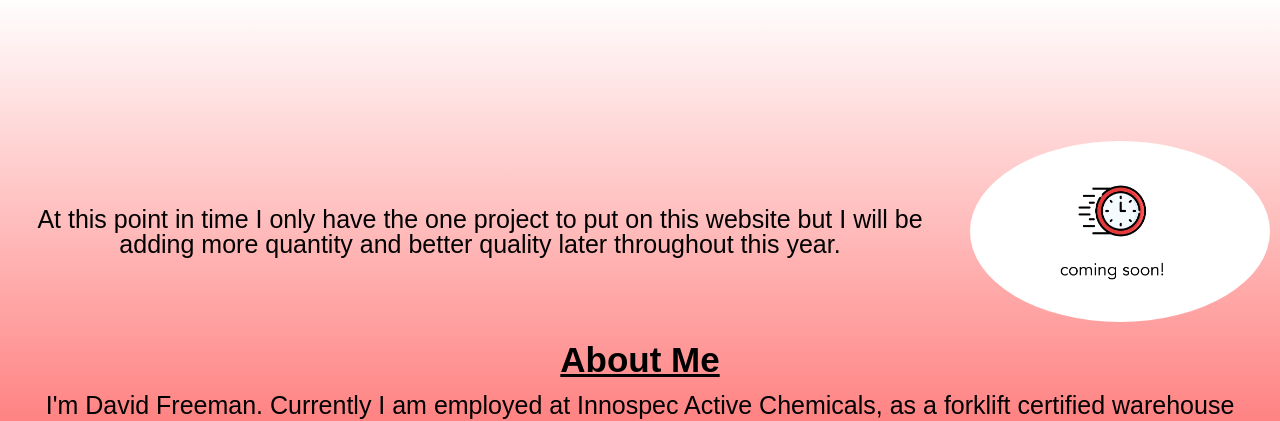
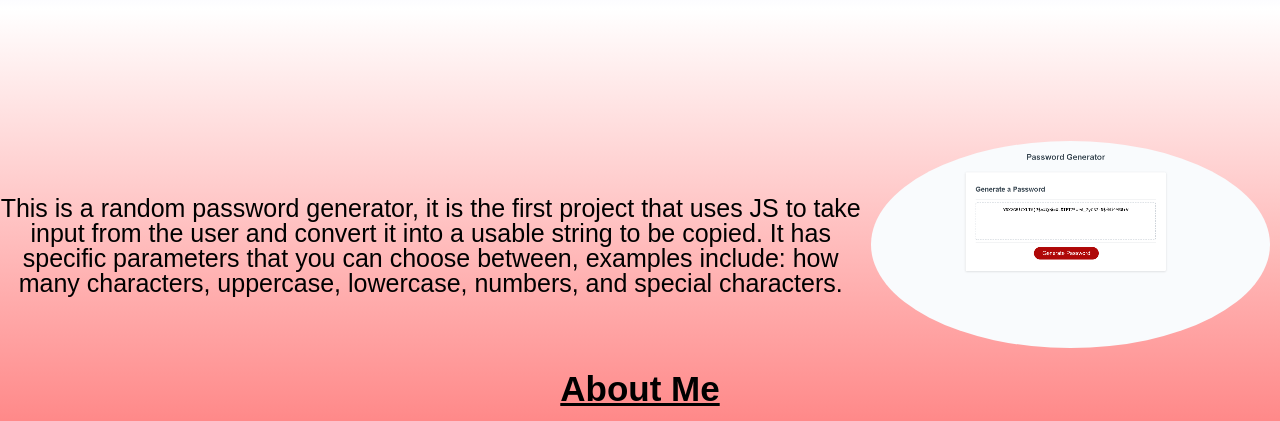
Before and after one commit to dfreeman3102/david-freeman, a plain HTML site: page index.html in a window 1280 px wide. Shown: the part 880-1301 px from the top of the page. Drawn offline with Linux system fonts and the light colour scheme; a web font is replaced by a local one.

Commit message:
added my random password generator in place of coming soon

```diff
--- a/assets/style.css
+++ b/assets/style.css
@@ -76,10 +76,14 @@ h2{
 }
 
 #project-two-img{
-    width: 25%;
+    width: 100%;
     padding: 10px;
     border-radius: 50%;
 }
+#project-two-img:hover{
+    border-radius: 0%;
+}
+
 /* About me styles */
 #about-desc{
     font-size:25px ;
--- a/index.html
+++ b/index.html
@@ -50,12 +50,12 @@
         <section class="project-two">
 
             <p id="project-two-desc">
-                At this point in time I only have the one project to put on this website but I will be adding more quantity and better quality
-                later throughout this year.
+                This is a random password generator, it is the first project that uses JS to take input from the user and convert it into a usable string to be copied. It has specific parameters
+                that you can choose between, examples include: how many characters, uppercase, lowercase, numbers, and special characters.
             </p>
-
-            <img src="./assets/coming soon.png" alt="coming soon" id="project-two-img">
-
+           <a href="https://dfreeman3102.github.io/random-password-generator/" >
+            <img src="./assets/Random Password Generator.png" alt="coming soon" id="project-two-img">
+           </a>
         </section>
     </section>
     <!-- Section for a description about myself -->
```
Also changed, not shown: assets/Random Password Generator.png (added).
